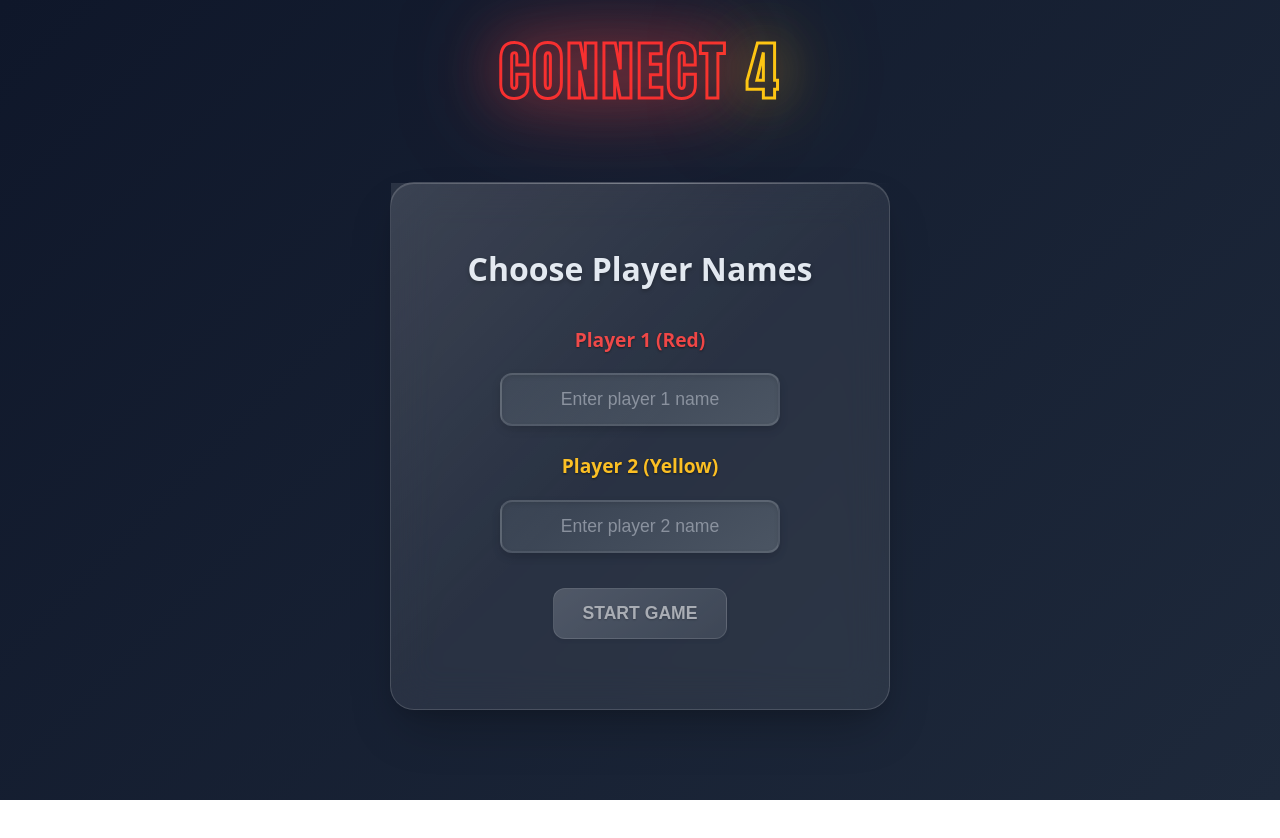
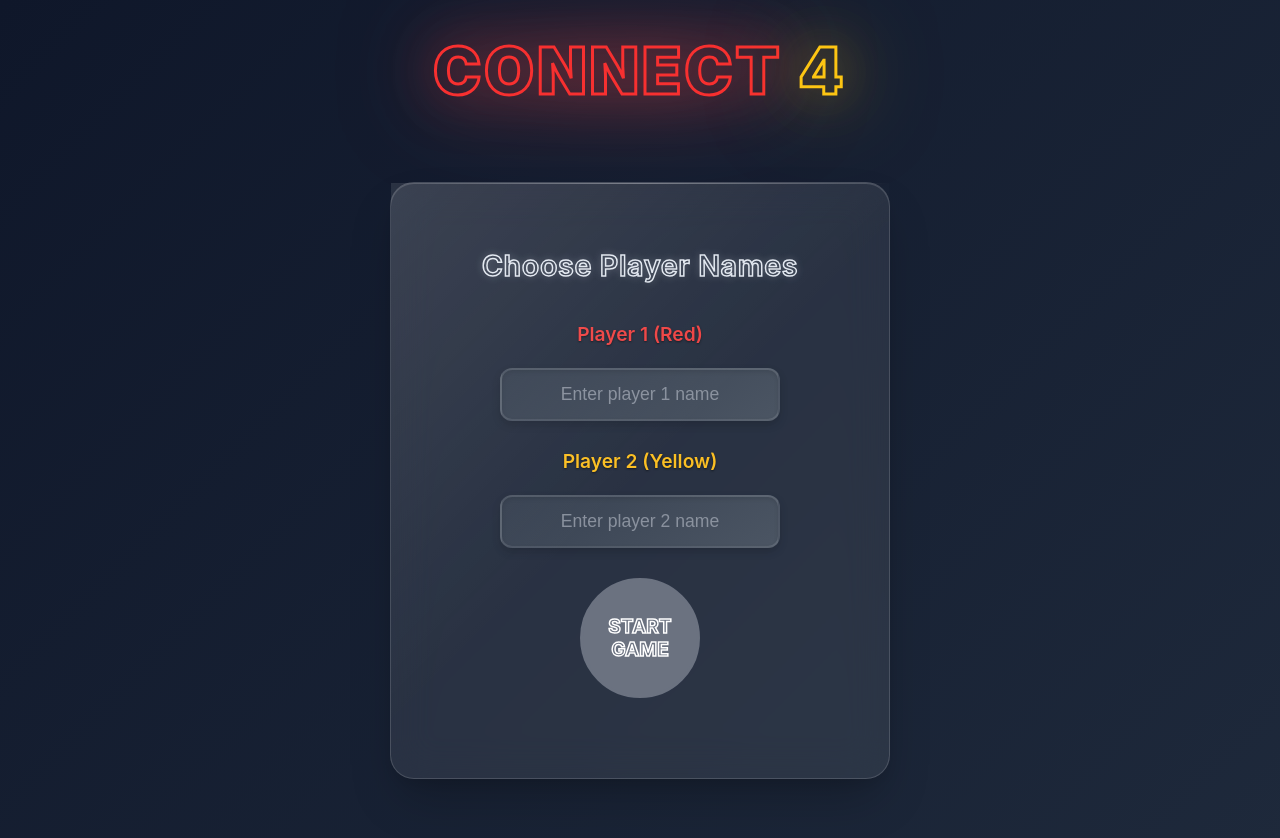
Before and after one commit to jsanchezdaza/conecta4, a React (Vite) app: page / in a window 1280 px wide. Shown: the top 838 px of the page. Before the commit the page ends 800 px from the top, so only its background shows below. Built offline with nearby package versions, Linux system fonts and the light colour scheme.

Commit message:
feat: improve UX

```diff
--- a/src/games/connect4/Connect4Game.tsx
+++ b/src/games/connect4/Connect4Game.tsx
@@ -58,9 +58,10 @@ export const Connect4Game = () => {
           <button
             onClick={startGame}
             disabled={!playerNames.player1.trim() || !playerNames.player2.trim()}
-            className="button"
+            className="button-chip"
           >
-            START GAME
+            <div>START</div>
+            <div>GAME</div>
           </button>
         </div>
       </div>
@@ -72,7 +73,7 @@ export const Connect4Game = () => {
       <div className="status">
         {state.winner ? (
           <div className="winner">
-            🎉 {state.winner === 1 ? playerNames.player1 : playerNames.player2} WINS! 🎉
+            {state.winner === 1 ? playerNames.player1 : playerNames.player2} WINS!
           </div>
         ) : state.draw ? (
           <div className="draw">
@@ -101,7 +102,8 @@ export const Connect4Game = () => {
       </div>
 
       <button className="button button-purple" onClick={reset}>
-        NEW GAME
+        <div>NEW</div>
+        <div>GAME</div>
       </button>
     </div>
   )
--- a/src/router.tsx
+++ b/src/router.tsx
@@ -59,7 +59,10 @@ export const Router: React.FC = () => {
     <React.Suspense fallback={
       <Layout>
         <div className="flex items-center justify-center h-full">
-          <div className="text-white text-xl">Loading game...</div>
+          <div className="loading-container">
+            <span>Loading game...</span>
+            <div className="loading-piece"></div>
+          </div>
         </div>
       </Layout>
     }>
--- a/src/styles.css
+++ b/src/styles.css
@@ -8,7 +8,7 @@
 body {
   background: linear-gradient(135deg, #0f172a 0%, #1e293b 100%);
   color: white;
-  font-family: system-ui, -apple-system, sans-serif;
+  font-family: 'Inter', 'SF Pro Display', -apple-system, BlinkMacSystemFont, 'Segoe UI', Roboto, sans-serif;
   line-height: 1.6;
   min-height: 100vh;
 }
@@ -33,7 +33,7 @@ body {
 }
 
 .title {
-  font-family: 'Impact', 'Arial Black', 'Helvetica Neue', Arial, sans-serif;
+  font-family: 'Inter', 'SF Pro Display', -apple-system, BlinkMacSystemFont, sans-serif;
   font-size: 4rem;
   font-weight: 900;
   margin-bottom: 2rem;
@@ -246,18 +246,48 @@ body {
   display: none;
 }
 
+/* New Game Button - Red Chip Style */
 .button-purple {
-  background: linear-gradient(145deg, #8b5cf6, #7c3aed);
+  background: #ef4444;
+  color: transparent;
+  -webkit-text-stroke: 1.5px white;
+  text-stroke: 1.5px white;
+  border: 3px solid #ef4444;
+  border-radius: 50%;
+  width: 100px;
+  height: 100px;
+  display: flex;
+  flex-direction: column;
+  align-items: center;
+  justify-content: center;
+  font-size: 0.9rem;
+  font-weight: 700;
+  font-family: 'Inter', 'SF Pro Display', -apple-system, BlinkMacSystemFont, sans-serif;
+  cursor: pointer;
+  margin: 20px auto;
+  transition: all 0.3s ease;
   box-shadow:
-    0 4px 15px rgba(139, 92, 246, 0.4),
-    0 2px 4px rgba(0, 0, 0, 0.1);
+    0 0 10px #ef4444,
+    0 0 20px rgba(239, 68, 68, 0.5);
+  text-shadow:
+    0 0 3px white,
+    0 0 6px rgba(255, 255, 255, 0.5);
+  text-align: center;
+  line-height: 1.2;
+  padding: 0;
 }
 
 .button-purple:hover {
-  background: linear-gradient(145deg, #7c3aed, #6d28d9);
+  background: #f87171 !important;
+  transform: translateY(-2px) scale(1.05);
   box-shadow:
-    0 8px 25px rgba(139, 92, 246, 0.5),
-    0 4px 8px rgba(0, 0, 0, 0.15);
+    0 0 15px #f87171,
+    0 0 30px rgba(248, 113, 113, 0.7) !important;
+  border-color: #f87171;
+  -webkit-text-stroke: 1.5px white;
+  text-shadow:
+    0 0 5px white,
+    0 0 8px rgba(255, 255, 255, 0.7);
 }
 
 /* Form elements */
@@ -345,11 +375,15 @@ body {
 }
 
 .setup-title {
-  font-size: 2rem;
-  font-weight: 700;
+  font-family: 'Inter', 'SF Pro Display', -apple-system, BlinkMacSystemFont, sans-serif;
+  font-size: 1.8rem;
+  font-weight: 600;
   margin-bottom: 30px;
-  color: #e2e8f0;
-  text-shadow: 0 2px 4px rgba(0, 0, 0, 0.3);
+  color: transparent;
+  -webkit-text-stroke: 1.5px #e2e8f0;
+  text-stroke: 1.5px #e2e8f0;
+  text-shadow: 0 0 10px rgba(226, 232, 240, 0.3);
+  letter-spacing: 0.02em;
 }
 
 .player-input {
@@ -361,6 +395,7 @@ body {
 }
 
 .player-label {
+  font-family: 'Inter', 'SF Pro Display', -apple-system, BlinkMacSystemFont, sans-serif;
   font-size: 1.2rem;
   font-weight: 600;
   color: #cbd5e1;
@@ -378,13 +413,14 @@ body {
 /* Game status */
 .status {
   margin: 20px 0;
-  font-size: 1.2rem;
+  font-size: 1.6rem;
   font-weight: 600;
   min-height: 60px;
   display: flex;
   align-items: center;
   justify-content: center;
   position: relative;
+  text-transform: uppercase;
 }
 
 .turn-player1 {
@@ -403,40 +439,50 @@ body {
   position: absolute;
   top: 50%;
   left: 50%;
-  transform: translate(-50%, -50%) scale(1.05);
-  background: linear-gradient(135deg, #fbbf24, #f59e0b, #ec4899, #8b5cf6);
-  background-size: 300% 300%;
-  color: #1f2937;
-  padding: 24px 32px;
-  border-radius: 20px;
+  transform: translate(-50%, -50%);
+  background: rgba(15, 23, 42, 0.7);
+  color: transparent;
+  -webkit-text-stroke: 2px #a855f7;
+  text-stroke: 2px #a855f7;
+  padding: 10px 20px;
   margin: 0;
-  font-size: 1.8rem;
+  font-size: 2.8rem;
   font-weight: 900;
-  text-shadow: 0 2px 4px rgba(255, 255, 255, 0.3);
+  font-family: 'Inter', 'SF Pro Display', -apple-system, BlinkMacSystemFont, sans-serif;
+  filter: drop-shadow(0 0 4px #a855f7) drop-shadow(0 0 8px #a855f7);
+  text-transform: uppercase;
+  border: 3px solid #fbbf24;
+  border-radius: 15px;
   box-shadow:
-    0 20px 25px -5px rgba(251, 191, 36, 0.4),
-    0 10px 10px -5px rgba(251, 191, 36, 0.2),
-    inset 0 1px 0 rgba(255, 255, 255, 0.3);
-  animation: winner-glow 2s ease-in-out infinite, gradient-shift 4s ease-in-out infinite;
-  border: 2px solid rgba(255, 255, 255, 0.4);
+    0 0 8px #fbbf24,
+    0 0 15px #fbbf24,
+    inset 0 0 8px #fbbf24,
+    inset 0 0 15px rgba(251, 191, 36, 0.3);
+  animation: neon-yellow-glow 2s ease-in-out infinite alternate;
   z-index: 10;
   white-space: nowrap;
 }
 
-@keyframes winner-glow {
-  0%, 100% {
+@keyframes neon-yellow-glow {
+  0% {
+    -webkit-text-stroke: 2px #a855f7;
+    filter: drop-shadow(0 0 4px #a855f7) drop-shadow(0 0 8px #a855f7);
+    border-color: #fbbf24;
     box-shadow:
-      0 20px 25px -5px rgba(251, 191, 36, 0.4),
-      0 10px 10px -5px rgba(251, 191, 36, 0.2),
-      inset 0 1px 0 rgba(255, 255, 255, 0.3),
-      0 0 0 0 rgba(251, 191, 36, 0.4);
+      0 0 8px #fbbf24,
+      0 0 15px #fbbf24,
+      inset 0 0 8px #fbbf24,
+      inset 0 0 15px rgba(251, 191, 36, 0.3);
   }
-  50% {
+  100% {
+    -webkit-text-stroke: 2px #c084fc;
+    filter: drop-shadow(0 0 6px #c084fc) drop-shadow(0 0 10px #c084fc);
+    border-color: #facc15;
     box-shadow:
-      0 20px 25px -5px rgba(251, 191, 36, 0.6),
-      0 10px 10px -5px rgba(251, 191, 36, 0.4),
-      inset 0 1px 0 rgba(255, 255, 255, 0.3),
-      0 0 0 10px rgba(251, 191, 36, 0.2);
+      0 0 12px #facc15,
+      0 0 20px #facc15,
+      inset 0 0 12px #facc15,
+      inset 0 0 20px rgba(250, 204, 21, 0.4);
   }
 }
 
@@ -491,8 +537,9 @@ body {
   }
 
   .glass-card {
-    padding: 30px 20px;
-    margin: 10px 0;
+    padding: 25px 15px;
+    margin: 10px 15px;
+    max-width: 320px;
   }
 }
 
@@ -524,7 +571,8 @@ body {
 
   .glass-card {
     padding: 20px 12px;
-    margin: 5px 0;
+    margin: 10px 20px;
+    max-width: 280px;
   }
 
   .input {
@@ -540,3 +588,94 @@ body {
     text-align: center;
   }
 }
+
+/* Start Game Button - Yellow Chip Style */
+.button-chip {
+  background: #fbbf24;
+  color: transparent;
+  -webkit-text-stroke: 1.5px #1e3a8a;
+  text-stroke: 1.5px #1e3a8a;
+  border: 3px solid #fbbf24;
+  border-radius: 50%;
+  width: 120px;
+  height: 120px;
+  display: flex;
+  flex-direction: column;
+  align-items: center;
+  justify-content: center;
+  font-size: 1.2rem;
+  font-weight: 700;
+  font-family: 'Inter', 'SF Pro Display', -apple-system, BlinkMacSystemFont, sans-serif;
+  cursor: pointer;
+  margin: 20px auto;
+  transition: all 0.3s ease;
+  box-shadow:
+    0 0 10px #fbbf24,
+    0 0 20px rgba(251, 191, 36, 0.5);
+  text-shadow:
+    0 0 3px #1e3a8a,
+    0 0 6px rgba(30, 58, 138, 0.5);
+  text-align: center;
+  line-height: 1.2;
+  padding: 0;
+}
+
+.button-chip:hover {
+  transform: translateY(-2px) scale(1.05);
+  box-shadow:
+    0 0 15px #facc15,
+    0 0 30px rgba(250, 204, 21, 0.7);
+  border-color: #facc15;
+  -webkit-text-stroke: 1.5px #3b82f6;
+  text-shadow:
+    0 0 5px #3b82f6,
+    0 0 8px rgba(59, 130, 246, 0.7);
+}
+
+.button-chip:disabled {
+  background: #6b7280;
+  color: transparent;
+  -webkit-text-stroke: 1.5px white;
+  text-stroke: 1.5px white;
+  text-shadow: none;
+  border-color: #6b7280;
+  cursor: not-allowed;
+  transform: none;
+  box-shadow: none;
+}
+
+/* Loading screen */
+.loading-container {
+  display: flex;
+  align-items: center;
+  justify-content: center;
+  gap: 20px;
+  font-size: 1.5rem;
+  font-weight: 600;
+  color: white;
+  min-height: 100vh;
+  position: fixed;
+  top: 0;
+  left: 0;
+  right: 0;
+  bottom: 0;
+}
+
+.loading-piece {
+  width: 40px;
+  height: 40px;
+  border-radius: 50%;
+  background:
+    radial-gradient(circle at 30% 30%, rgba(255,255,255,0.4), transparent 60%),
+    linear-gradient(145deg, #ef4444, #dc2626, #b91c1c);
+  border: 2px solid #b91c1c;
+  box-shadow:
+    0 4px 8px rgba(220, 38, 38, 0.3),
+    inset 0 2px 4px rgba(255, 255, 255, 0.2);
+  animation: loading-spin 1s linear infinite;
+}
+
+@keyframes loading-spin {
+  0% { transform: rotate(0deg); }
+  100% { transform: rotate(360deg); }
+}
```
